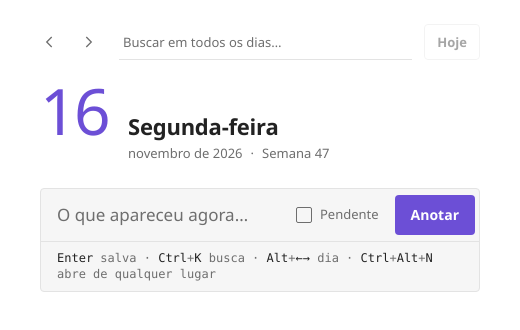
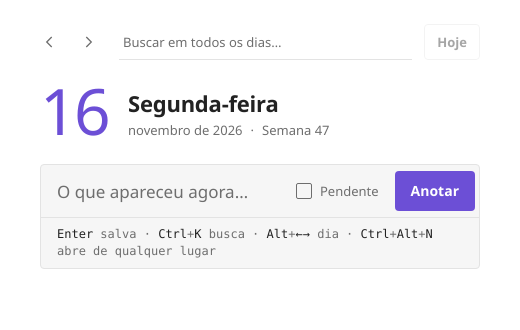
Before and after one commit to canndidojs/agenda-obsidian, an Electron app: page index.html in a window 520 px wide. Shown: the top 330 px of the page. Drawn offline with Linux system fonts and the light colour scheme; no server answers.

Commit message:
Alinha a base do número do dia com a última linha do cabeçalho

```diff
--- a/index.html
+++ b/index.html
@@ -61,7 +61,7 @@ main{display:flex;flex-direction:column;height:100%;max-width:680px;margin:0 aut
 .search::-webkit-search-cancel-button{display:none}
 
 /* 2. Dia (nível mais alto da hierarquia) */
-.hero{flex:none;display:grid;grid-template-columns:var(--gutter) minmax(0,1fr);align-items:baseline;margin-bottom:var(--s5)}
+.hero{flex:none;display:grid;grid-template-columns:var(--gutter) minmax(0,1fr);align-items:last baseline;margin-bottom:var(--s5)}
 .big{font-size:var(--t-day);line-height:.85;font-weight:300;letter-spacing:-.04em;font-variant-numeric:tabular-nums}
 .big.today{color:var(--ac-fg)}
 .hero h1{margin:0;font-size:var(--t-title);line-height:1.2;font-weight:600;letter-spacing:-.01em;text-wrap:balance}
```
